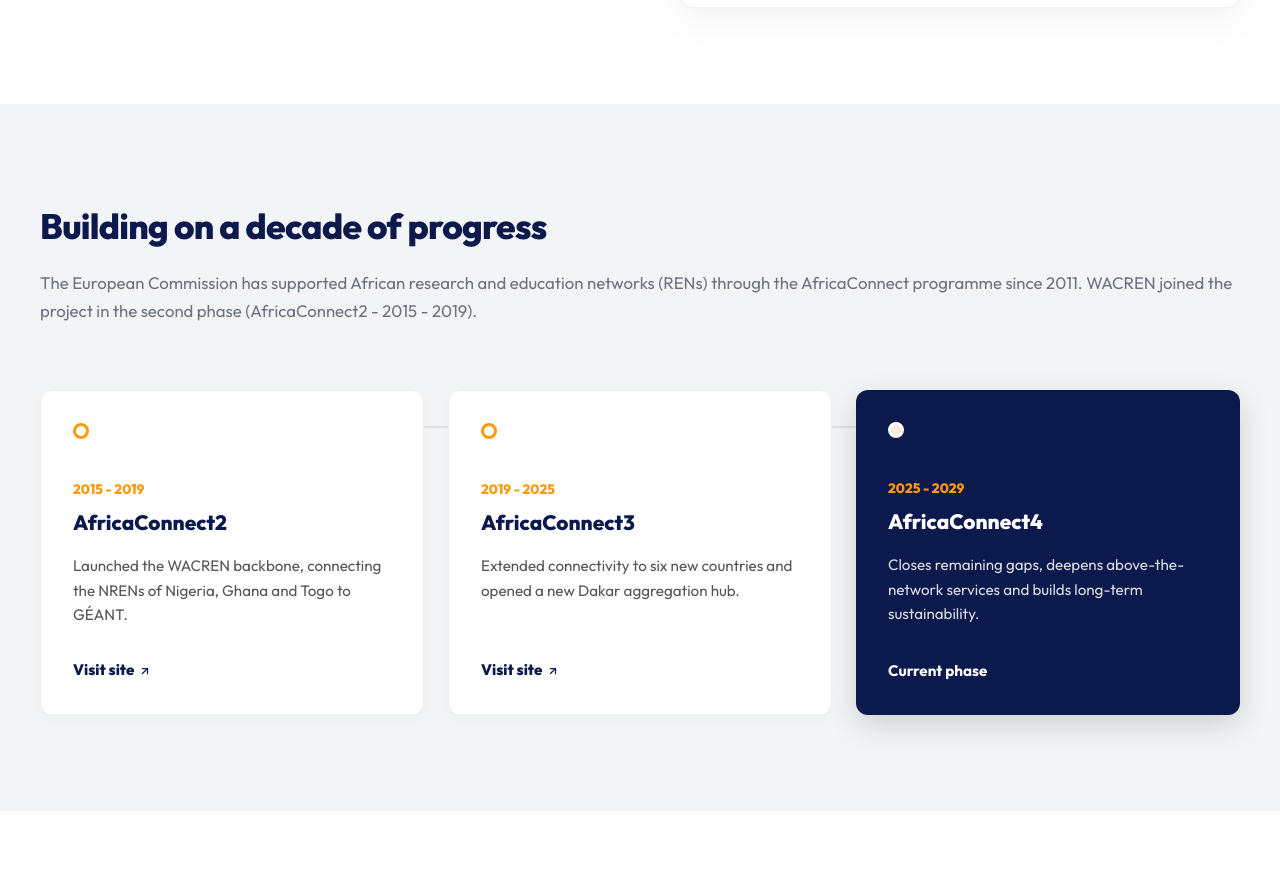
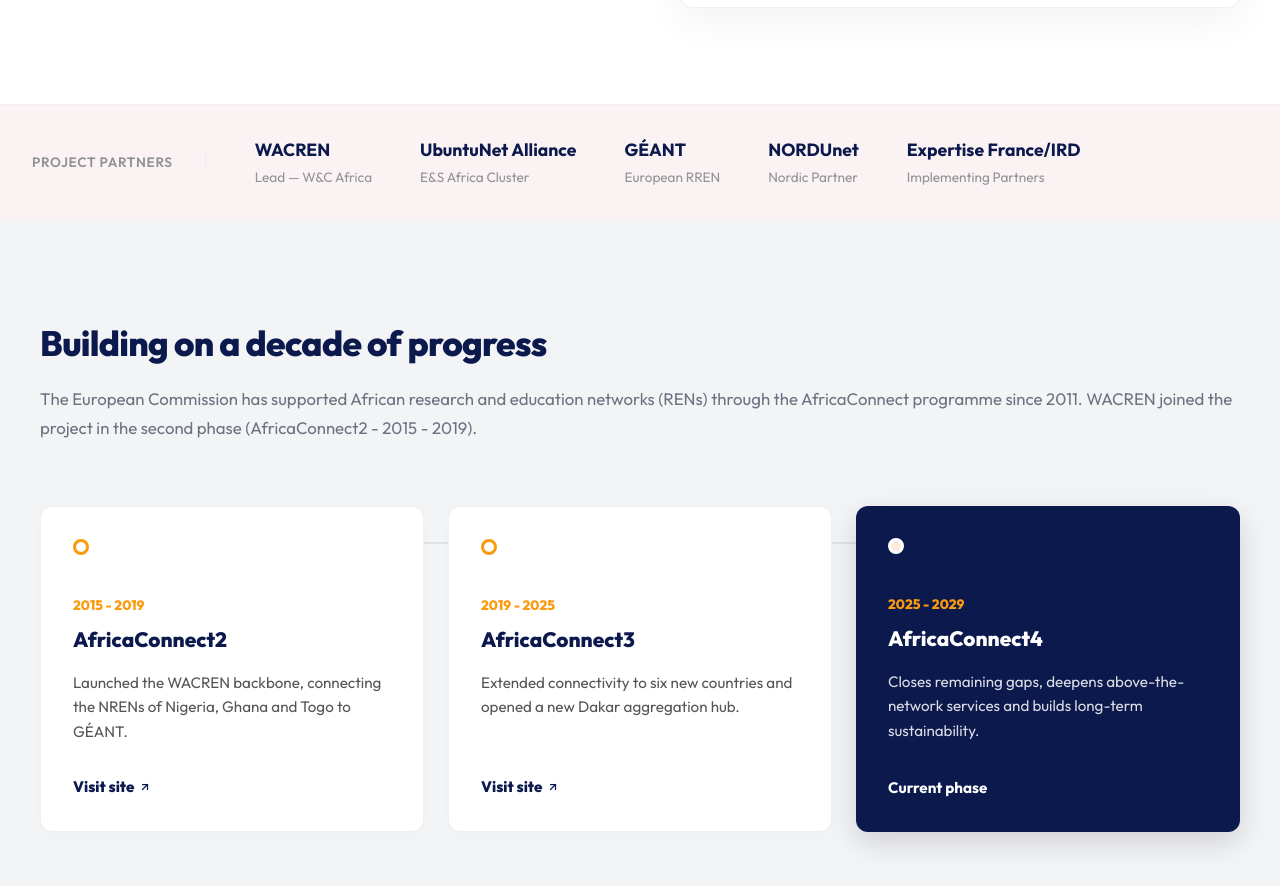
Before and after one commit to rizennews/africaconnect4, a Next.js app: page /about in a window 1280 px wide. Shown: the part 923-1809 px from the top of the page. Built offline with nearby package versions, Linux system fonts and the light colour scheme.

Commit message:
Update PartnersBanner with links and remove additional text

```diff
--- a/src/app/about/page.tsx
+++ b/src/app/about/page.tsx
@@ -3,7 +3,7 @@
 import AboutTimeline from '@/components/AboutTimeline';
 import AboutWacrenRegion from '@/components/AboutWacrenRegion';
 // import AboutStats from '@/components/AboutStats';
-// import PartnersBanner from '@/components/PartnersBanner';
+import PartnersBanner from '@/components/PartnersBanner';
 import FundingBanner from '@/components/FundingBanner';
 
 export default function AboutPage() {
@@ -11,10 +11,10 @@
     <main>
       <AboutHero />
       <AboutIntro />
+      <PartnersBanner />
       <AboutTimeline />
       <AboutWacrenRegion />
       {/* <AboutStats /> */}
-      {/* <PartnersBanner /> */}
       <FundingBanner />
     </main>
   );
--- a/src/components/PartnersBanner.module.css
+++ b/src/components/PartnersBanner.module.css
@@ -53,6 +53,12 @@
   font-weight: 700;
   font-size: 1.1rem;
   color: var(--color-primary-dark);
+  text-decoration: none;
+  transition: color 0.2s;
+}
+
+.partnerName:hover {
+  color: var(--color-primary-orange);
 }
 
 .partnerRole {
--- a/src/components/PartnersBanner.tsx
+++ b/src/components/PartnersBanner.tsx
@@ -1,13 +1,13 @@
 import React from 'react';
+import Link from 'next/link';
 import styles from './PartnersBanner.module.css';
 
 const partners = [
-  { name: 'WACREN', role: 'Lead — W&C Africa' },
-  { name: 'UbuntuNet Alliance', role: 'E&S Africa Cluster' },
-  { name: 'GÉANT', role: 'European RREN' },
-  { name: 'NORDUnet', role: 'Nordic Partner' },
-  { name: 'Expertise France', role: 'Implementing Partner' },
-  { name: 'IRD', role: 'Research Institute' },
+  { name: 'WACREN', role: 'Lead — W&C Africa', url: '#' },
+  { name: 'UbuntuNet Alliance', role: 'E&S Africa Cluster', url: '#' },
+  { name: 'GÉANT', role: 'European RREN', url: '#' },
+  { name: 'NORDUnet', role: 'Nordic Partner', url: '#' },
+  { name: 'Expertise France/IRD', role: 'Implementing Partners', url: '#' },
 ];
 
 export default function PartnersBanner() {
@@ -16,24 +16,26 @@
       <div className={styles.container}>
         <div className={styles.titleWrapper}>
           <h2 className={styles.title}>
-            Implemented by a coalition of partners
+            Project partners
           </h2>
         </div>
 
         <div className={styles.partnersList}>
           {partners.map((partner, index) => (
             <div key={index} className={styles.partnerItem}>
-              <span className={styles.partnerName}>{partner.name}</span>
+              <Link href={partner.url} className={styles.partnerName}>{partner.name}</Link>
               <span className={styles.partnerRole}>{partner.role}</span>
             </div>
           ))}
         </div>
       </div>
+      {/*
       <div className={styles.additionalTextContainer}>
         <p className={styles.additionalText}>
           The African Union Commission, Regional Economic Communities (ECOWAS, UEMOA, SADC, EAC), national ministries and regulators, and international partners such as the World Bank, UNESCO and the ITU are engaged as key stakeholders.
         </p>
       </div>
+      */}
     </section>
   );
 }
```
